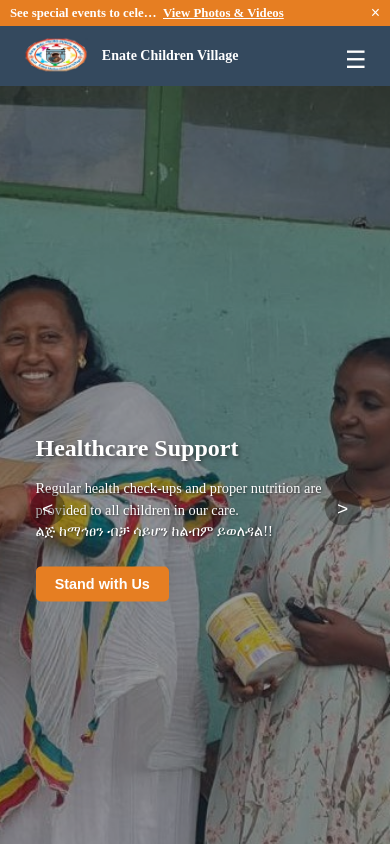
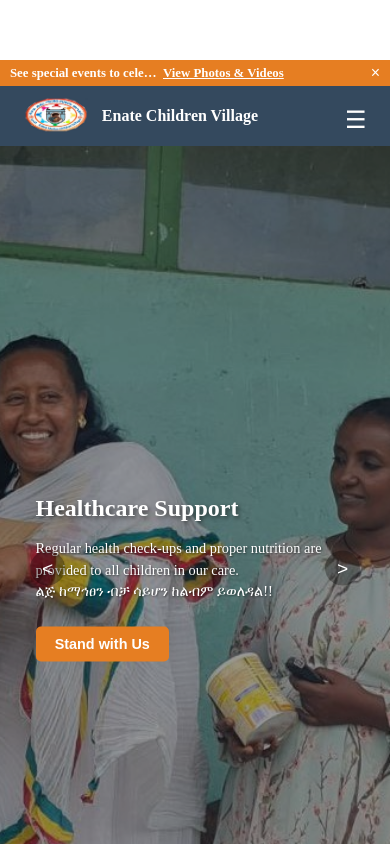
Before and after one commit to haile9-hash/EDM, a React (Create React App) app: page / in a window 390 px wide. Shown: the top 844 px of the page. Built offline with nearby package versions, Linux system fonts and the light colour scheme.

Commit message:
Update Navbar.css

```diff
--- a/src/styles/Navbar.css
+++ b/src/styles/Navbar.css
@@ -6,8 +6,10 @@ header {
   display: flex;
   justify-content: space-between;
   align-items: center;
-  position: sticky;
+  position: fixed;
   top: 0;
+  left: 0;
+  right: 0;
   z-index: 1000;
   height: 60px;
   box-sizing: border-box;
@@ -29,6 +31,7 @@ header.scrolled {
   margin-left: 15px;
   order: 1;
   max-width: 70%;
+  min-width: 0; /* Allows text truncation */
 }
 
 .logo img {
@@ -36,13 +39,14 @@ header.scrolled {
   width: auto;
   margin-right: 10px;
   transition: height 0.3s ease;
+  flex-shrink: 0;
 }
 
 header.scrolled .logo img {
   height: 36px;
 }
 
-.logo span {
+.logo-text {
   font-size: 18px;
   font-weight: bold;
   white-space: nowrap;
@@ -51,7 +55,7 @@ header.scrolled .logo img {
   text-overflow: ellipsis;
 }
 
-header.scrolled .logo span {
+header.scrolled .logo-text {
   font-size: 16px;
 }
 
@@ -66,6 +70,7 @@ header.scrolled .logo span {
   padding: 5px 10px;
   z-index: 1001;
   order: 3;
+  flex-shrink: 0;
 }
 
 .mobile-menu-overlay {
@@ -263,18 +268,25 @@ nav ul li a,
     padding-left: 16px;
   }
 
-  .logo span {
+  .logo {
+    max-width: 75%;
+  }
+
+  .logo-text {
     font-size: 16px;
-    max-width: 200px;
+    white-space: nowrap;
     overflow: hidden;
     text-overflow: ellipsis;
   }
 }
 
 @media (max-width: 480px) {
-  .logo span {
+  .logo {
+    max-width: 65%;
+  }
+
+  .logo-text {
     font-size: 14px;
-    max-width: 150px;
   }
 
   .logo img {
@@ -295,6 +307,11 @@ nav ul li a,
   }
 }
 
+/* Add padding to body to prevent content from being hidden behind fixed header */
+body {
+  padding-top: 60px;
+}
+
 /* Prevent horizontal scrolling on mobile */
 html, body {
   max-width: 100%;
```
